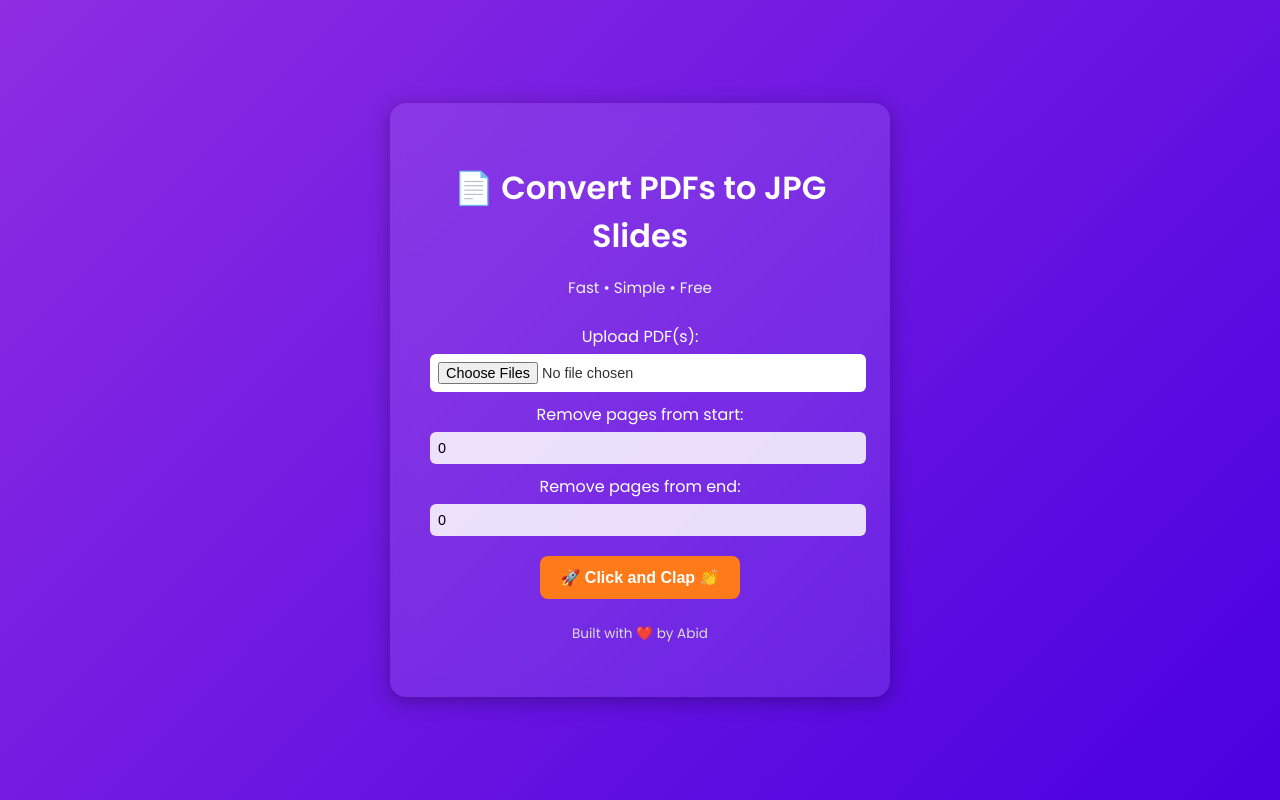
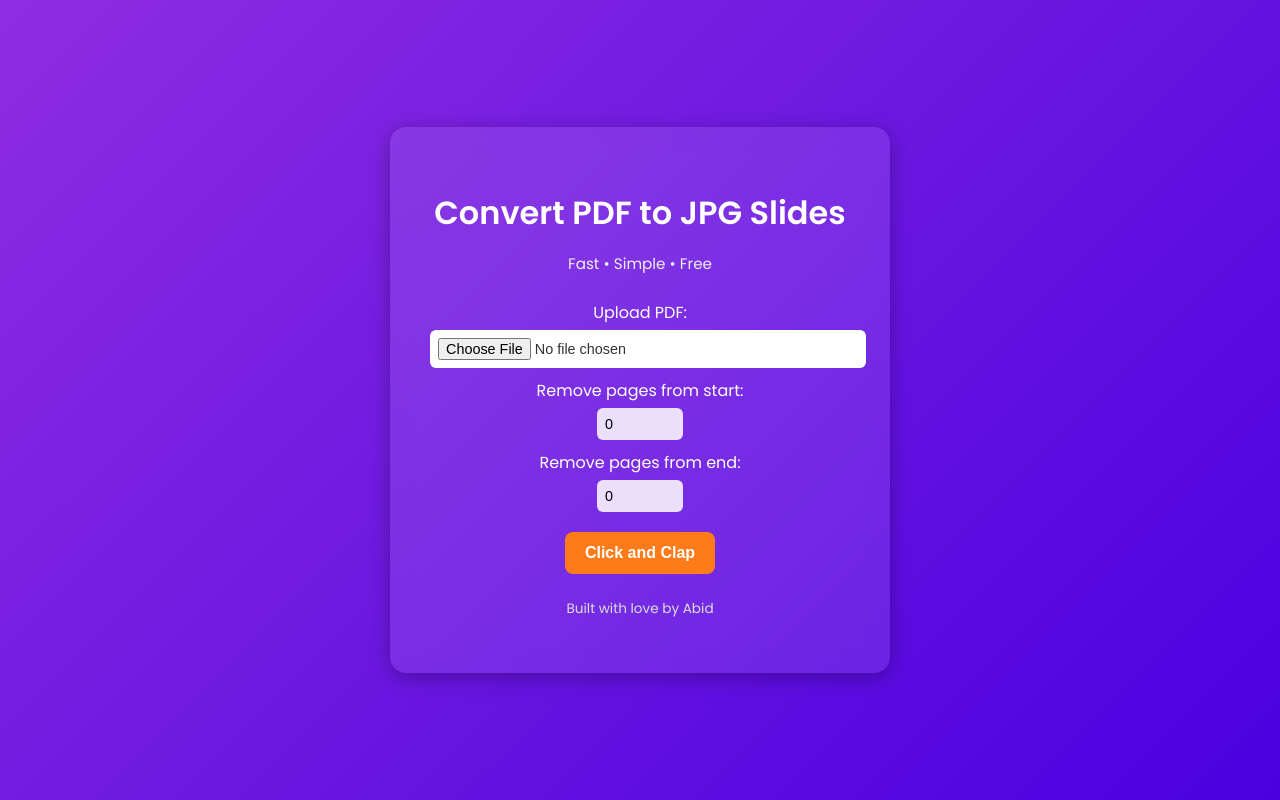
Before and after one commit to abid55570/pdf-to-jepg-zip, a Flask app: page / in a window 1280 px wide. Run offline with Flask 3, Linux system fonts and the light colour scheme.

Commit message:
Modify PDF upload form and labels
Updated form to accept a single PDF file and adjusted labels and styles.

```diff
--- a/templates/index.html
+++ b/templates/index.html
@@ -8,21 +8,40 @@
 </head>
 <body>
   <div class="container">
-    <h1>📄 Convert PDFs to JPG Slides</h1>
+    <h1>Convert PDF to JPG Slides</h1>
     <p class="subtitle">Fast • Simple • Free</p>
+
     <form method="POST" enctype="multipart/form-data" class="upload-form">
-      <label class="input-label">Upload PDF(s):</label>
-      <input type="file" name="pdfs" accept="application/pdf" multiple required><br>
+      <label class="input-label">Upload PDF:</label>
+      <input
+        type="file"
+        name="pdf"
+        accept=".pdf"
+        required
+      ><br>
 
       <label class="input-label">Remove pages from start:</label>
-      <input type="number" name="skip_start" min="0" value="0"><br>
+      <input
+        type="number"
+        name="skip_start"
+        min="0"
+        value="0"
+        style="width: 70px;"
+      ><br>
 
       <label class="input-label">Remove pages from end:</label>
-      <input type="number" name="skip_end" min="0" value="0"><br>
+      <input
+        type="number"
+        name="skip_end"
+        min="0"
+        value="0"
+        style="width: 70px;"
+      ><br>
 
-      <button type="submit" class="btn">🚀 Click and Clap 👏</button>
+      <button type="submit" class="btn">Click and Clap</button>
     </form>
-    <p class="footer">Built with ❤️ by Abid</p>
+
+    <p class="footer">Built with love by Abid</p>
   </div>
 </body>
 </html>
```
